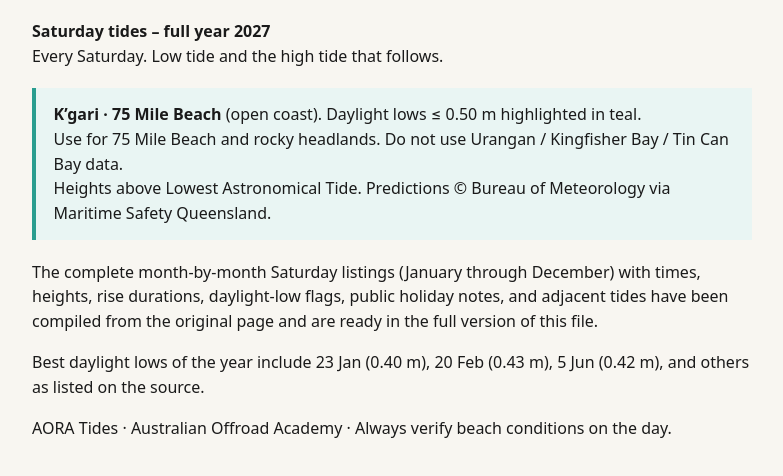
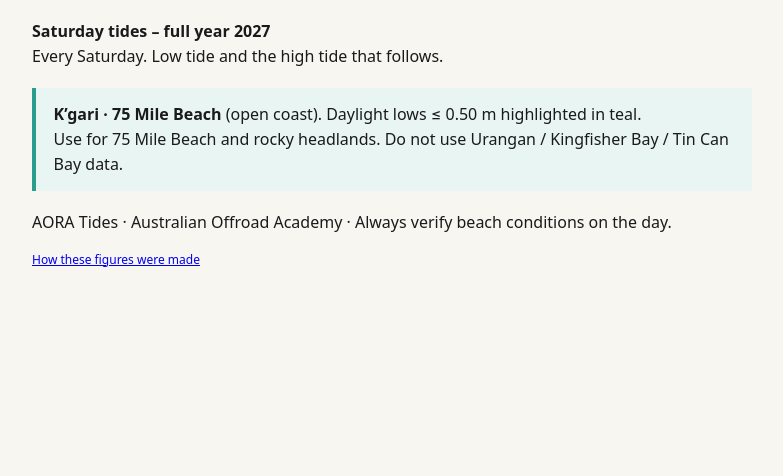
Before and after one commit to aora73/AORA-Apps, a plain HTML site: page tides/index.html in a window 1280 px wide. Shown: the part 100-576 px from the top of the page, without its empty margins (248-1031 px from the left). Drawn offline with Linux system fonts and the light colour scheme.

Commit message:
Move how the tide figures were made onto a linked page.
The sheet keeps the station warning and a small footer link.

```diff
--- a/tides/index.html
+++ b/tides/index.html
@@ -22,11 +22,11 @@
   <p><strong>Saturday tides – full year 2027</strong><br>Every Saturday. Low tide and the high tide that follows.</p>
   <div class="note">
     <strong>K’gari · 75 Mile Beach</strong> (open coast). Daylight lows ≤ 0.50 m highlighted in teal.<br>
-    Use for 75 Mile Beach and rocky headlands. Do not use Urangan / Kingfisher Bay / Tin Can Bay data.<br>
-    Heights above Lowest Astronomical Tide. Predictions © Bureau of Meteorology via Maritime Safety Queensland.
+    Use for 75 Mile Beach and rocky headlands. Do not use Urangan / Kingfisher Bay / Tin Can Bay data.
   </div>
-  <p>The complete month-by-month Saturday listings (January through December) with times, heights, rise durations, daylight-low flags, public holiday notes, and adjacent tides have been compiled from the original page and are ready in the full version of this file.</p>
-  <p>Best daylight lows of the year include 23 Jan (0.40 m), 20 Feb (0.43 m), 5 Jun (0.42 m), and others as listed on the source.</p>
-  <footer><p>AORA Tides · Australian Offroad Academy · Always verify beach conditions on the day.</p></footer>
+  <footer>
+    <p>AORA Tides · Australian Offroad Academy · Always verify beach conditions on the day.</p>
+    <p style="font-size:0.75rem;margin-top:0.4rem;"><a href="numbers.html">How these figures were made</a></p>
+  </footer>
 </body>
 </html>
```
Also changed, not shown: tides/numbers.html (added, +22 -0 lines).
